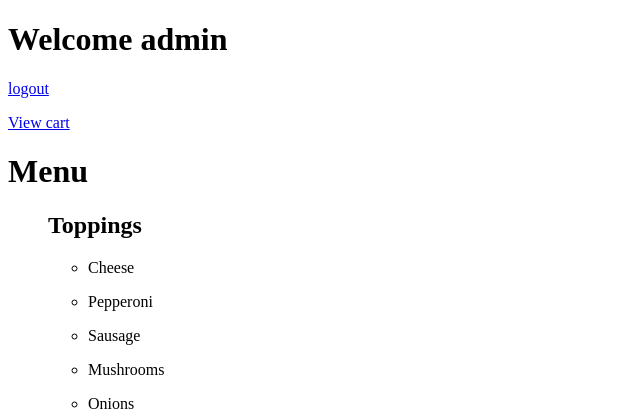
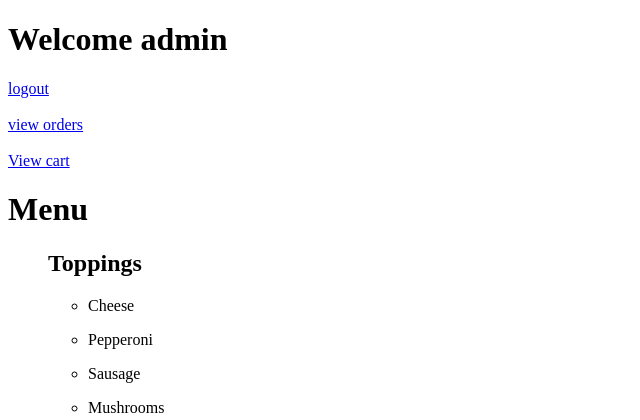
Before and after one commit to thomaswong25520/pizzapi, a Django app: page /menu/ in a window 1280 px wide. Shown: the top 420 px of the page, without its empty margins (0-640 px from the left). Run offline with Django 3.2, Linux system fonts and the light colour scheme; a user stored in the database is signed in; data comes from the database, SQL or seed files in the repository; both versions use the stored data as it was after the commit.

Commit message:
list orders per users and details working for pizza

```diff
--- a/orders/urls.py
+++ b/orders/urls.py
@@ -5,6 +5,8 @@ from . import views
 urlpatterns = [
     path("menu/", views.menu, name="menu"),
     path("menu/mycart", views.cart, name="cart"),
+    path("menu/mycart/orders", views.orders, name="orders"),
+    path("menu/mycart/orders/details", views.details, name="details"),
     path("menu/mycart/confirm", views.confirm, name="confirm"),
     path('signup/', views.signup, name='signup'),
 ]
--- a/orders/views.py
+++ b/orders/views.py
@@ -70,9 +70,40 @@ def menu(request):
             "subs": Sub.objects.all(),
             "pastas": Pasta.objects.all(),
             "salads": Salad.objects.all(),
-            "dinners": Dinner.objects.all()
+            "dinners": Dinner.objects.all(),
+
         }
         return render(request, "menu.html", context)
+
+def orders(request):
+    user_order = Order.objects.filter(user_id=request.user.id).all()
+    messages.success(request, 'Successfully in orders page')
+    context = {
+        "orders": user_order,
+    }
+    return render(request, "orders.html", context)
+
+
+def details(request):
+    order_id = request.POST['o_id']
+    order = Order.objects.get(pk=order_id)
+    pizzas = order.cart.pizzas.values() #dict
+    l = []
+    lp = []
+    for i in pizzas:
+        l.append(i['piz_id']) #Retrieve ID of pizza items in cart
+    for i in l:
+        lp.append(Pizza.objects.get(id=i))
+    context = {
+        "order": order,
+        "pizzas": lp,
+        # "subs":
+        # "pastas":
+        # "salads":
+        # "dinners":
+    }
+    return render(request, "details.html", context)
+
 
 
 def cart(request):
--- a/templates/menu.html
+++ b/templates/menu.html
@@ -17,8 +17,13 @@
     {% endif %}
 
     <h1> Welcome {{ user.username }}</h1>
-    <p><a href="{% url 'logout' %}">logout</a></p>
 
+    <a href="{% url 'logout' %}">logout</a>
+    <br>
+    <br>
+    <a href="{% url 'orders' %}">view orders</a>
+    <br>
+    <br>
     <a href="/menu/mycart">View cart</a>
 
     <h1> Menu </h1>
```
Also changed, not shown: db.sqlite3.
